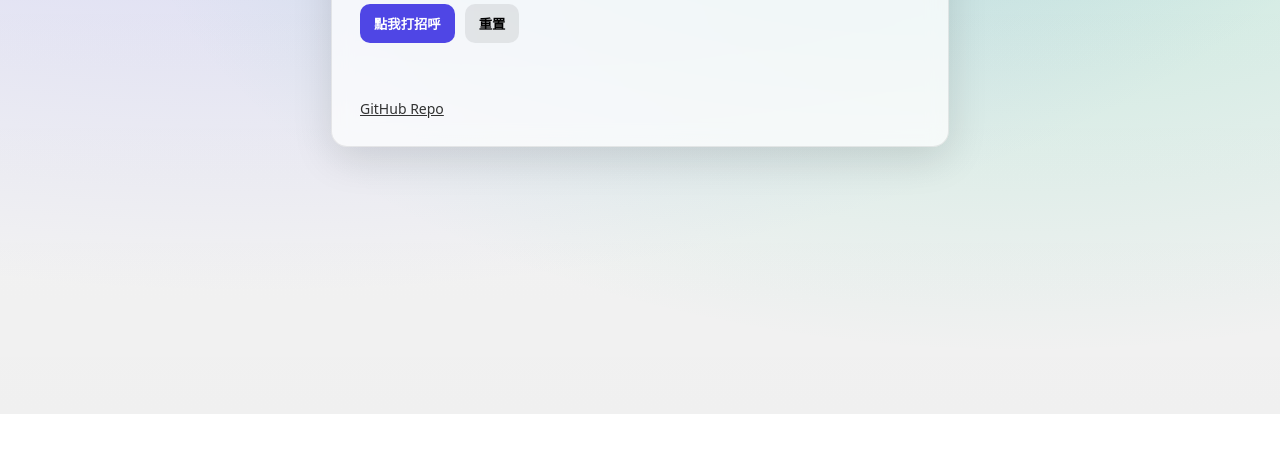
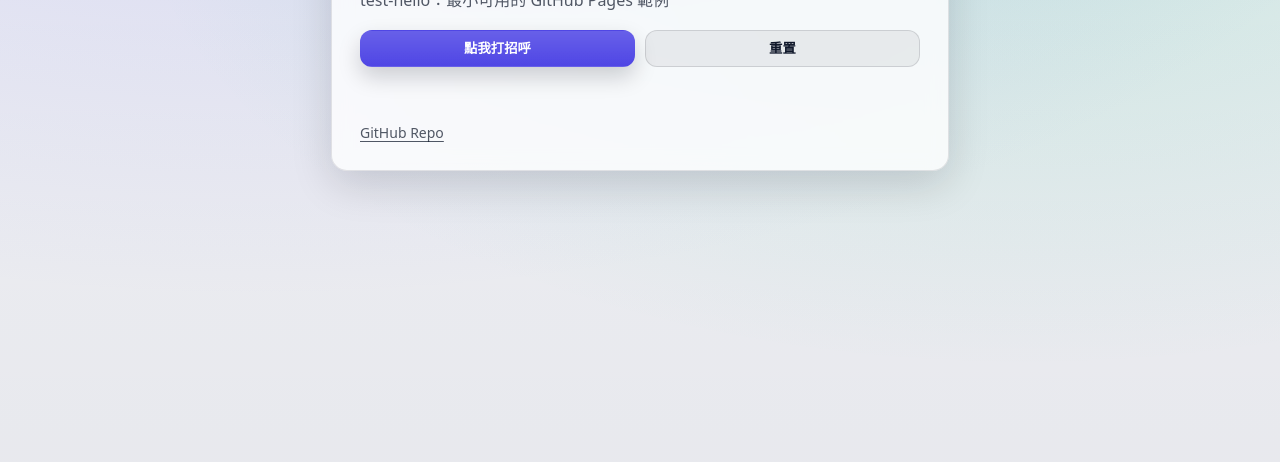
Before and after one commit to aw-apps/test-hello, a plain HTML site: page index.html in a window 1280 px wide. Shown: the part 386-848 px from the top of the page. Before the commit the page ends 800 px from the top, so only its background shows below. Drawn offline with Linux system fonts and the light colour scheme.

Commit message:
Polish light/dark UI and buttons (#4)
Co-authored-by: ai-bot <ai-bot@users.noreply.github.com>
Co-authored-by: Copilot <223556219+Copilot@users.noreply.github.com>

```diff
--- a/styles.css
+++ b/styles.css
@@ -1,5 +1,45 @@
 :root {
   color-scheme: light dark;
+
+  --bg-base: #f6f7fb;
+  --bg-grad-1: rgba(99, 102, 241, 0.18);
+  --bg-grad-2: rgba(16, 185, 129, 0.16);
+  --bg-vignette-1: rgba(2, 6, 23, 0.02);
+  --bg-vignette-2: rgba(2, 6, 23, 0.06);
+
+  --text: #0f172a;
+  --muted: rgba(15, 23, 42, 0.72);
+
+  --card-bg: rgba(255, 255, 255, 0.78);
+  --card-border: rgba(2, 6, 23, 0.1);
+  --card-shadow: 0 14px 42px rgba(2, 6, 23, 0.14);
+
+  --accent: #4f46e5;
+  --accent-hover: #4338ca;
+  --ring: rgba(79, 70, 229, 0.38);
+
+  --secondary-bg: rgba(2, 6, 23, 0.06);
+  --secondary-border: rgba(2, 6, 23, 0.12);
+}
+
+@media (prefers-color-scheme: dark) {
+  :root {
+    --bg-base: #0b1220;
+    --bg-grad-1: rgba(99, 102, 241, 0.14);
+    --bg-grad-2: rgba(16, 185, 129, 0.12);
+    --bg-vignette-1: rgba(255, 255, 255, 0.02);
+    --bg-vignette-2: rgba(0, 0, 0, 0.55);
+
+    --text: rgba(255, 255, 255, 0.92);
+    --muted: rgba(255, 255, 255, 0.7);
+
+    --card-bg: rgba(17, 24, 39, 0.72);
+    --card-border: rgba(255, 255, 255, 0.12);
+    --card-shadow: 0 18px 56px rgba(0, 0, 0, 0.55);
+
+    --secondary-bg: rgba(255, 255, 255, 0.08);
+    --secondary-border: rgba(255, 255, 255, 0.14);
+  }
 }
 
 body {
@@ -8,37 +48,42 @@ body {
   min-height: 100vh;
   display: grid;
   place-items: center;
-  background: radial-gradient(1200px 600px at 20% 10%, rgba(99, 102, 241, 0.25), transparent),
-    radial-gradient(900px 500px at 80% 30%, rgba(16, 185, 129, 0.22), transparent),
-    linear-gradient(180deg, rgba(0,0,0,0.03), rgba(0,0,0,0.06));
+  padding: 24px;
+  color: var(--text);
+  background-color: var(--bg-base);
+  background-image: radial-gradient(1200px 600px at 20% 10%, var(--bg-grad-1), transparent),
+    radial-gradient(900px 500px at 80% 30%, var(--bg-grad-2), transparent),
+    linear-gradient(180deg, var(--bg-vignette-1), var(--bg-vignette-2));
 }
 
 .card {
-  width: min(560px, calc(100% - 32px));
+  width: min(560px, 100%);
   padding: 28px;
   border-radius: 16px;
-  background: rgba(255, 255, 255, 0.72);
-  border: 1px solid rgba(0, 0, 0, 0.08);
-  box-shadow: 0 12px 40px rgba(0,0,0,0.12);
+  background: var(--card-bg);
+  border: 1px solid var(--card-border);
+  box-shadow: var(--card-shadow);
   backdrop-filter: blur(10px);
+  -webkit-backdrop-filter: blur(10px);
 }
 
-@media (prefers-color-scheme: dark) {
+@media (max-width: 420px) {
   .card {
-    background: rgba(17, 24, 39, 0.65);
-    border-color: rgba(255, 255, 255, 0.12);
-    box-shadow: 0 14px 44px rgba(0,0,0,0.42);
+    padding: 22px;
+    border-radius: 14px;
   }
 }
 
 h1 {
   margin: 0 0 8px;
   letter-spacing: -0.02em;
+  font-size: clamp(28px, 3.6vw, 40px);
+  line-height: 1.15;
 }
 
 .subtitle {
   margin: 0 0 18px;
-  opacity: 0.8;
+  color: var(--muted);
   line-height: 1.5;
 }
 
@@ -46,42 +91,91 @@ h1 {
   display: flex;
   gap: 10px;
   flex-wrap: wrap;
-  margin: 8px 0 14px;
+  margin: 10px 0 14px;
+}
+
+.actions button {
+  flex: 1 1 160px;
 }
 
 button {
   appearance: none;
-  border: 0;
+  border: 1px solid transparent;
   padding: 10px 14px;
-  border-radius: 10px;
+  border-radius: 12px;
   cursor: pointer;
-  font-weight: 600;
-  background: #4f46e5;
+  font-weight: 650;
+  letter-spacing: 0.005em;
+  line-height: 1.2;
   color: white;
+  background: linear-gradient(180deg, rgba(255, 255, 255, 0.14), rgba(255, 255, 255, 0)), var(--accent);
+  box-shadow: 0 10px 22px rgba(2, 6, 23, 0.18);
+  transition: transform 120ms ease, box-shadow 120ms ease, filter 120ms ease, background 120ms ease;
+  user-select: none;
+  -webkit-tap-highlight-color: transparent;
+}
+
+@media (hover: hover) {
+  button:hover {
+    background: linear-gradient(180deg, rgba(255, 255, 255, 0.16), rgba(255, 255, 255, 0)), var(--accent-hover);
+    filter: brightness(1.02);
+  }
+}
+
+button:active {
+  transform: translateY(1px);
+  box-shadow: 0 6px 14px rgba(2, 6, 23, 0.18);
 }
 
 button.secondary {
-  background: rgba(0,0,0,0.08);
-  color: inherit;
+  color: var(--text);
+  background: var(--secondary-bg);
+  border: 1px solid var(--secondary-border);
+  box-shadow: none;
+}
+
+@media (hover: hover) {
+  button.secondary:hover {
+    filter: brightness(1.03);
+  }
+}
+
+button.secondary:active {
+  transform: translateY(1px);
 }
 
 button:focus-visible {
-  outline: 3px solid rgba(79, 70, 229, 0.35);
+  outline: 3px solid var(--ring);
   outline-offset: 2px;
 }
 
 .msg {
   min-height: 1.5em;
   margin: 0;
-  opacity: 0.9;
+  opacity: 0.95;
 }
 
 .footer {
   margin-top: 18px;
   font-size: 14px;
-  opacity: 0.8;
+  color: var(--muted);
 }
 
 .footer a {
   color: inherit;
+  text-decoration: underline;
+  text-decoration-thickness: 1px;
+  text-underline-offset: 3px;
 }
+
+@media (hover: hover) {
+  .footer a:hover {
+    opacity: 0.9;
+  }
+}
+
+.footer a:focus-visible {
+  outline: 3px solid var(--ring);
+  outline-offset: 3px;
+  border-radius: 6px;
+}
```
